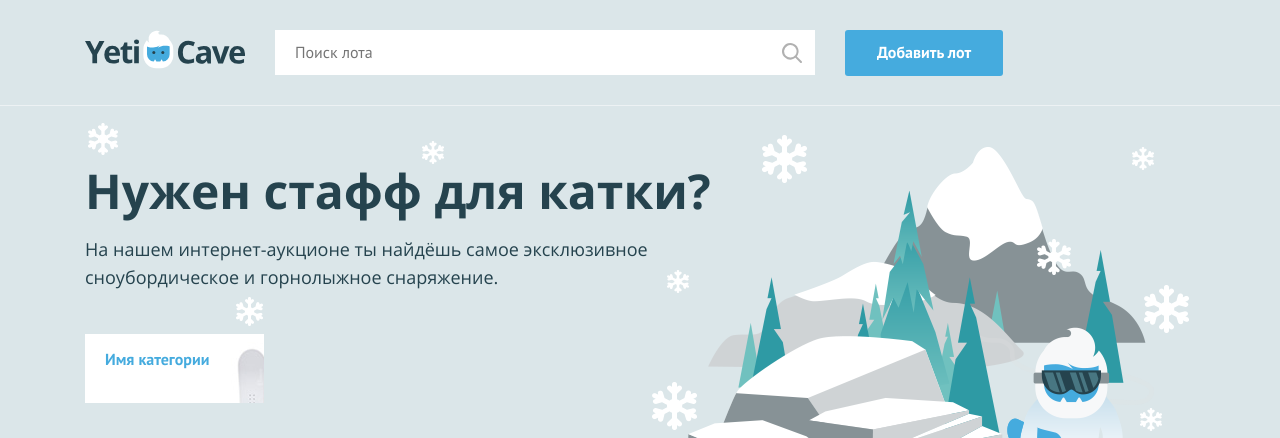
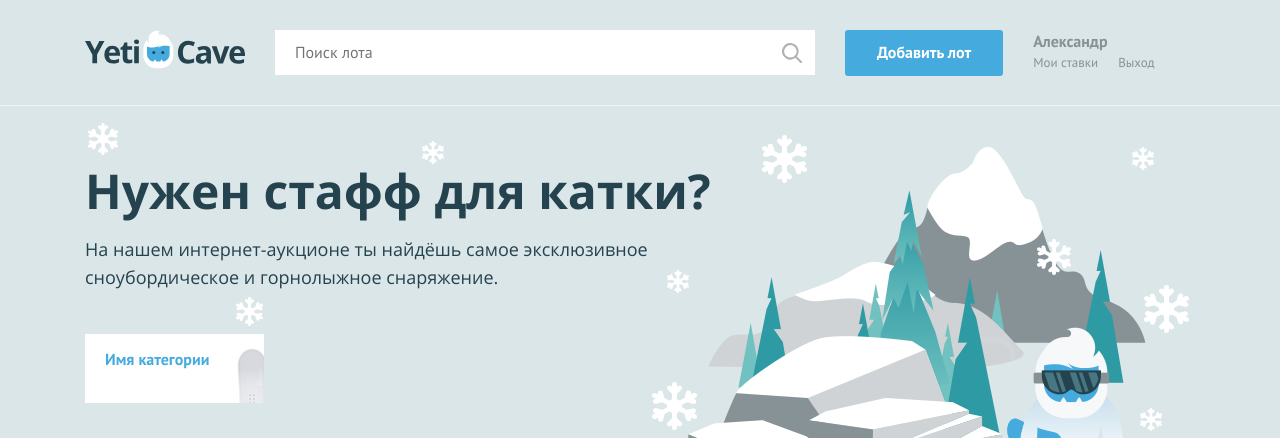
Before and after one commit to b-612/969413-yeticave-9, a PHP site: page / in a window 1280 px wide. Shown: the top 438 px of the page. Run offline with PHP 8.4, Linux system fonts and the light colour scheme.

Commit message:
Добавил в верстку условие для показа меню авторизации.

```diff
--- a/index.php
+++ b/index.php
@@ -1,7 +1,7 @@
 <?php
 $is_auth = rand(0, 1);
 
-$user_name = ''; // укажите здесь ваше имя
+$user_name = 'Александр'; // укажите здесь ваше имя
 ?>
 <!DOCTYPE html>
 <html lang="ru">
@@ -28,7 +28,26 @@ $user_name = ''; // укажите здесь ваше имя
 
         <nav class="user-menu">
 
-        <!-- здесь должен быть PHP код для показа меню и данных пользователя -->
+        <?php if ($is_auth) {?>
+                <div class="user-menu__logged">
+                    <p>
+                        <?php print($user_name) ?>
+                    </p>
+                    <a class="user-menu__bets" href="pages/my-bets.html">Мои ставки</a>
+                    <a class="user-menu__logout" href="#">Выход</a>
+                </div>
+            <? } else { ?>
+                <ul class="user-menu__list">
+                <li class="user-menu__item">
+                  <a href="#">Регистрация</a>
+                </li>
+                <li class="user-menu__item">
+                  <a href="#">Вход</a>
+                </li>
+              </ul>
+          <? } ?>
+
+
 
         </nav>
     </div>
```
